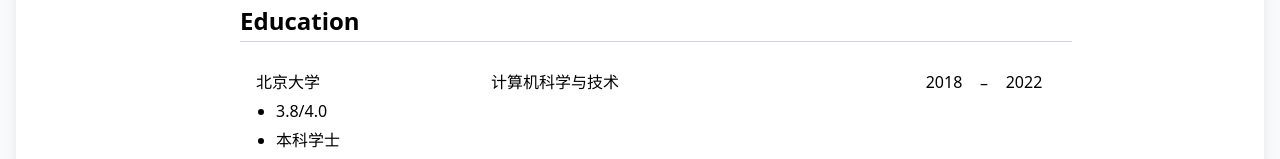
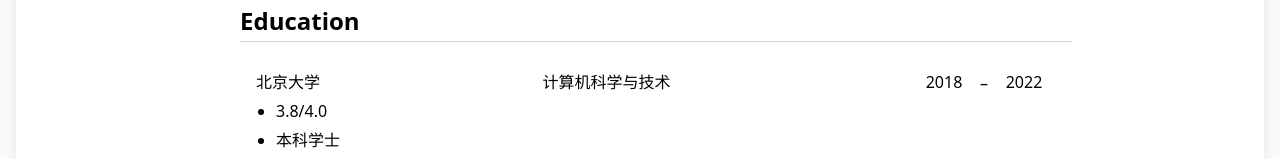
Before and after one commit to anonymity12/notion-style-resume, a Next.js app: page /resume-editor-demo in a window 1280 px wide. Shown: the part 475-634 px from the top of the page. Built offline with nearby package versions, Linux system fonts and the light colour scheme.

Commit message:
专业 的文本居中对齐

```diff
--- a/src/components/EducationSection.js
+++ b/src/components/EducationSection.js
@@ -95,7 +95,7 @@
                   index={index}
                   field="universityMajor"
                   placeholder="专业"
-                  className="inline-block"
+                  className="inline-block text-center"
                   value={educationItems}
                   onChange={handleFieldChange}
                 />
```
